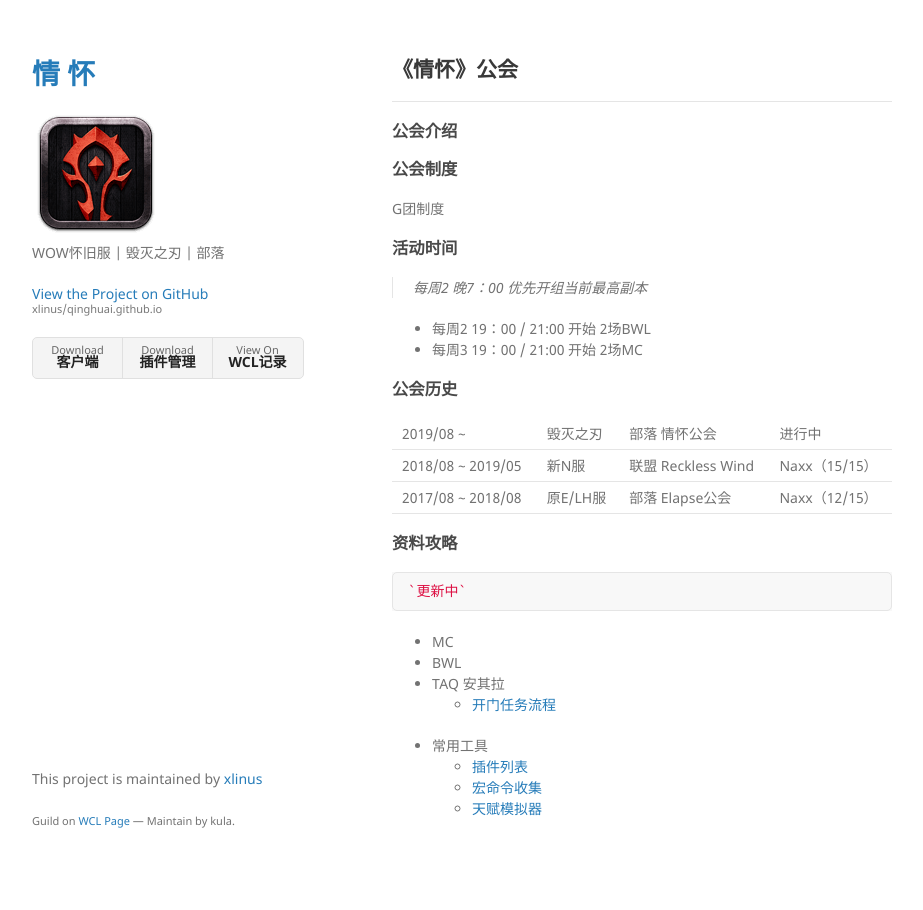
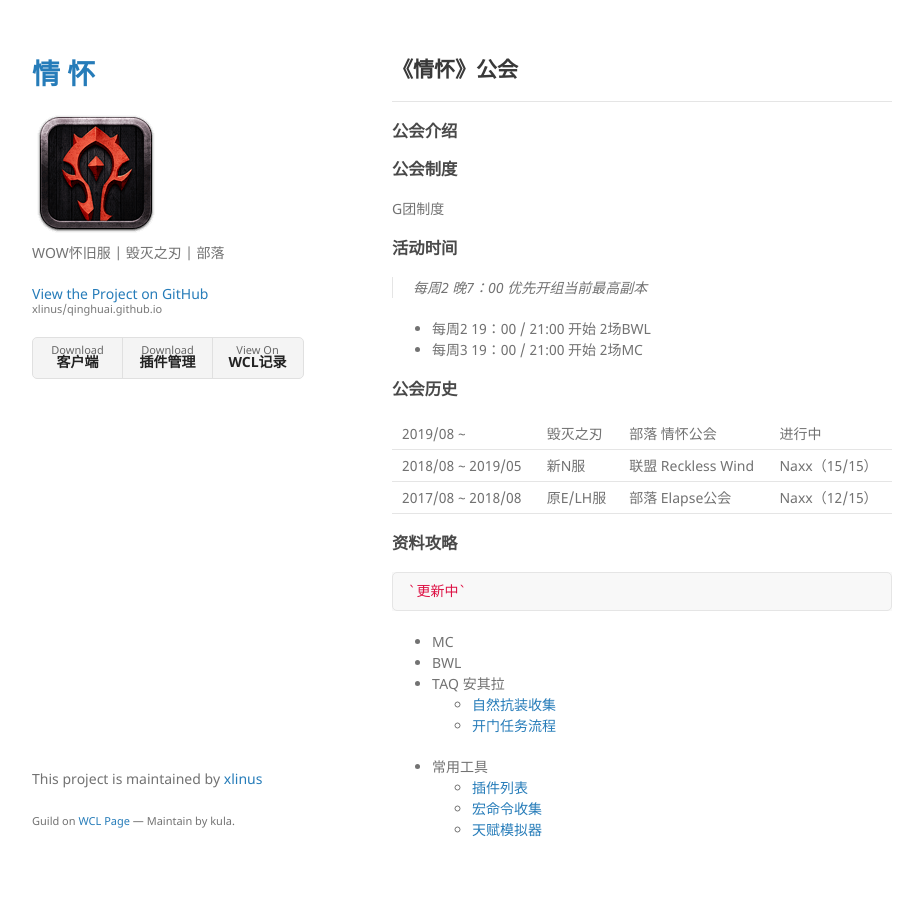
Before and after one commit to xlinus/qinghuai.github.io, a Jekyll site: the page built from index.md, in a window 1280 px wide. Shown: the whole page, without its empty margins (178-1101 px from the left). Built offline with Jekyll 4.4.1, drawn with Linux system fonts in a browser that asks for light colours; our own code applies the rules of GitHub Pages for plain Markdown files.

Commit message:
Update index.md

```diff
--- a/index.md
+++ b/index.md
@@ -29,6 +29,7 @@ G团制度
 - MC
 - BWL
 - TAQ 安其拉
+  - [自然抗装收集](./nr-page.html)
   - [开门任务流程](./taq-page.html)
 
 - 常用工具
```
